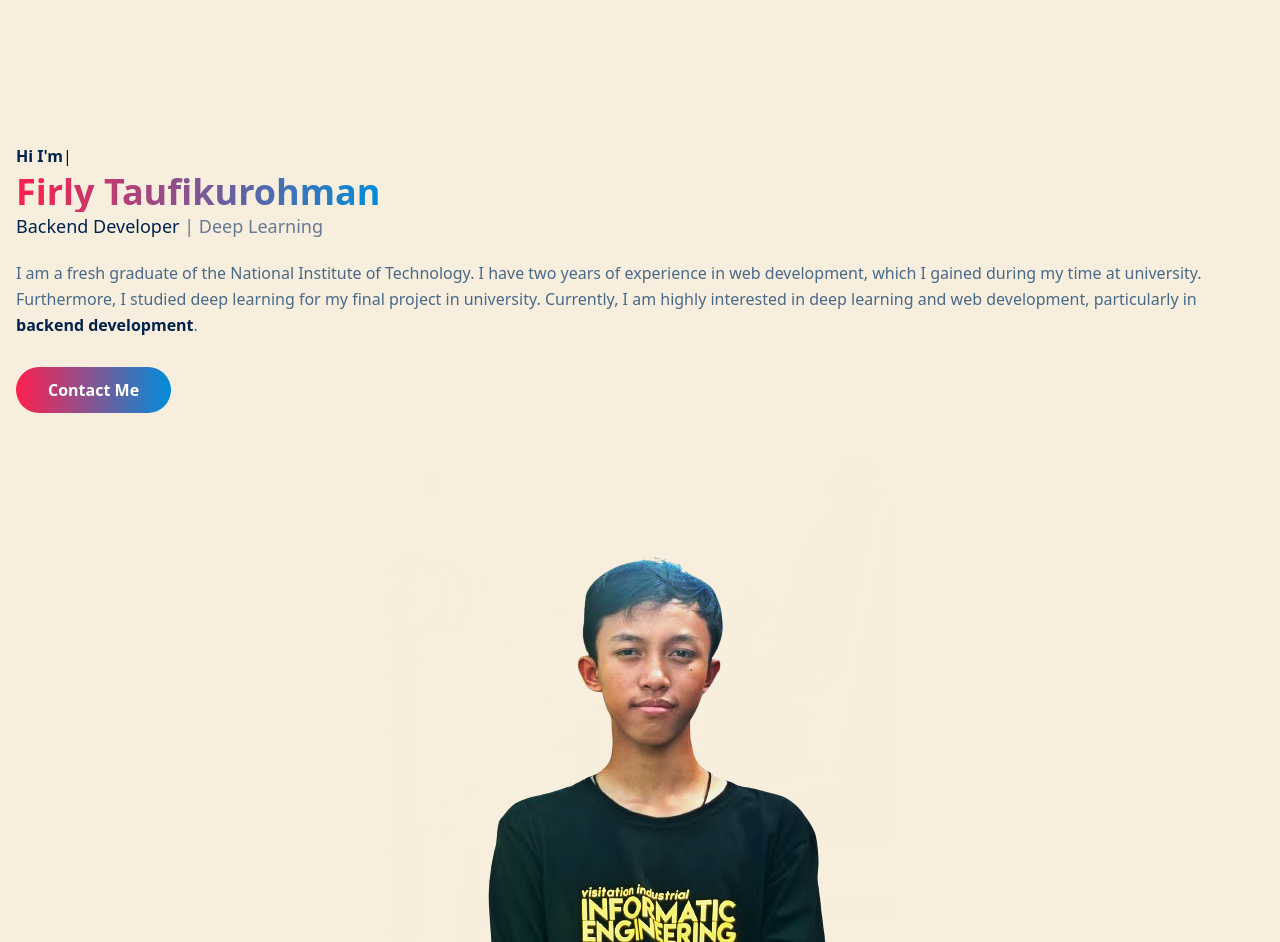
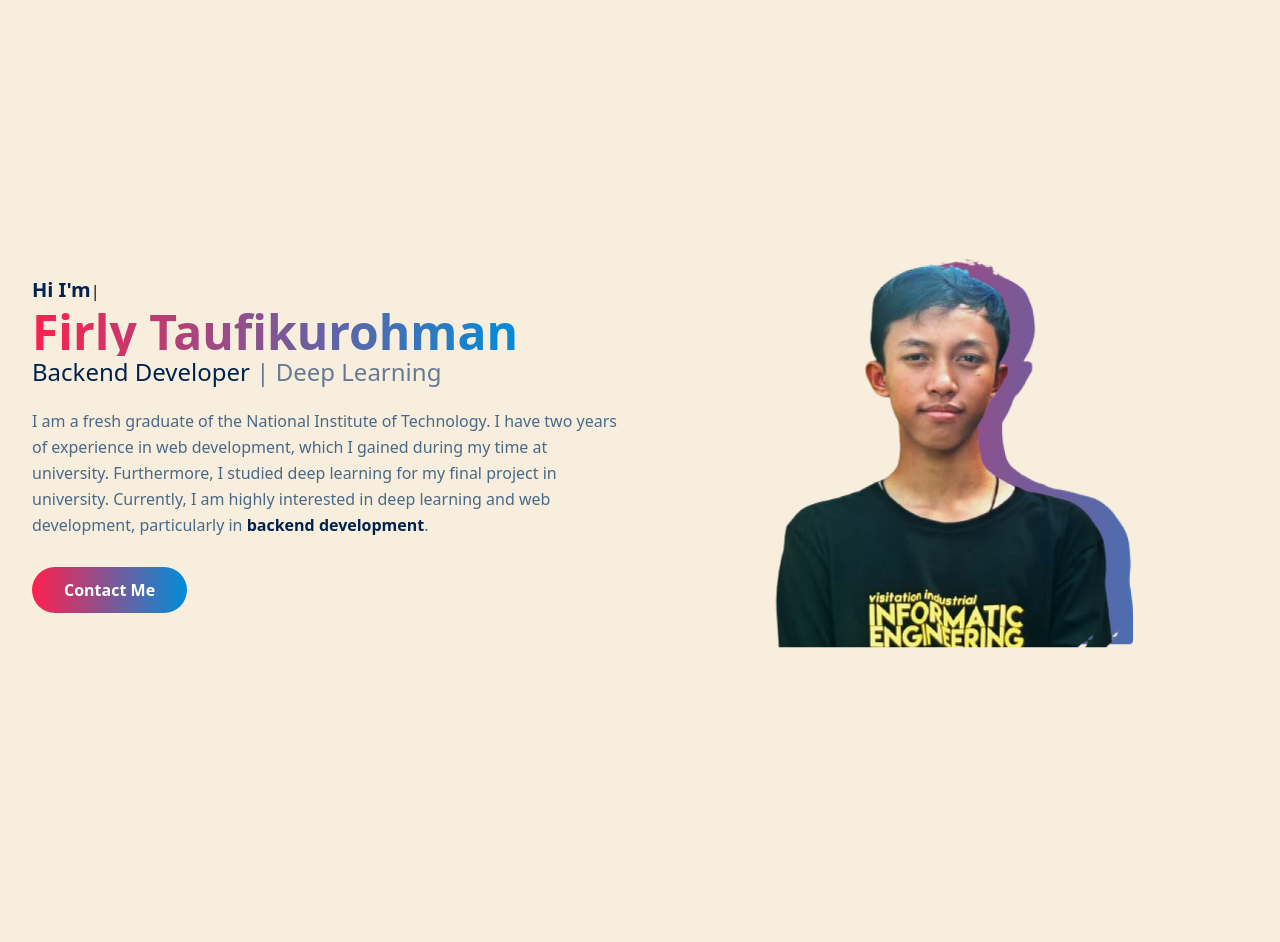
Before and after one commit to FirPearce/Portfolio-FirlyTaufikr, a website: page public/index.html in a window 1280 px wide. After the commit the page ends 800 px from the top, so only its background shows below. Drawn offline with nearby package versions, Linux system fonts and the light colour scheme.

Commit message:
<feat> hero section

```diff
--- a/public/index.html
+++ b/public/index.html
@@ -13,16 +13,18 @@
     <section class="pt-36" id="home">
       <div class="container">
         <div class="flex flex-wrap">
-          <div class="w-full self-center px-4">
-            <span class="text-dark text-base font-semibold" id="greetings">
+          <div class="w-full self-center px-4 lg:w-1/2">
+            <span
+              class="text-dark text-base font-semibold md:text-xl"
+              id="greetings">
             </span>
             <br />
             <span
-              class="block font-bold inline-block text-4xl mt-1 bg-gradient-to-r from-[#FF204E] to-[#008DDA] text-transparent bg-clip-text"
+              class="block font-bold inline-block text-4xl mt-1 bg-gradient-to-r from-[#FF204E] to-[#008DDA] text-transparent bg-clip-text lg:text-5xl"
               id="name">
               Firly Taufikurohman
             </span>
-            <h1 class="text-darklite font-medium text-lg mb-5">
+            <h1 class="text-darklite font-medium text-lg mb-5 lg:text-2xl">
               <span class="text-dark">Backend Developer</span> | Deep Learning
             </h1>
             <p class="text-primary font font-medium mb-10 leading-relaxed">
@@ -33,17 +35,18 @@
               interested in deep learning and web development, particularly in
               <span class="text-dark font-bold">backend development</span>.
             </p>
-
             <a
               href="#"
               class="text-base font-semibold text-white bg-gradient-to-r from-[#FF204E] to-[#008DDA] py-3 px-8 rounded-full hover:shadow-lg hover:opacity-80 transition duration-300 ease-in-out">
               Contact Me</a
             >
           </div>
-          <div class="w-full self-end px-4">
-            <div class="mt-10">
+          <div class="w-full self-end px-4 lg:w-1/2">
+            <div class="mt-10 lg:mt-0 lg:right-0">
               <img
-                src="img/profileNoBG.png"
+                width="500"
+                height="500"
+                src="img/ProfileFix.png"
                 alt="Firly Taufikurohman"
                 class="max-w-full mx-auto" />
             </div>
--- a/tailwind.config.js
+++ b/tailwind.config.js
@@ -2,12 +2,19 @@
 module.exports = {
   content: ["./public/**/*.{html,js}"],
   theme: {
+    container: {
+      center: true,
+      padding: "16px",
+    },
     extend: {
       colors: {
         dark: "#00224D",
         darklite: "#667A94",
         primary: "#496989",
       },
+      screens: {
+        "2xl": "1320px",
+      },
     },
   },
   plugins: [],
```
Also changed, not shown: public/css/style.css, public/img/ProfileFix.png (added), public/img/bg.png (deleted).
